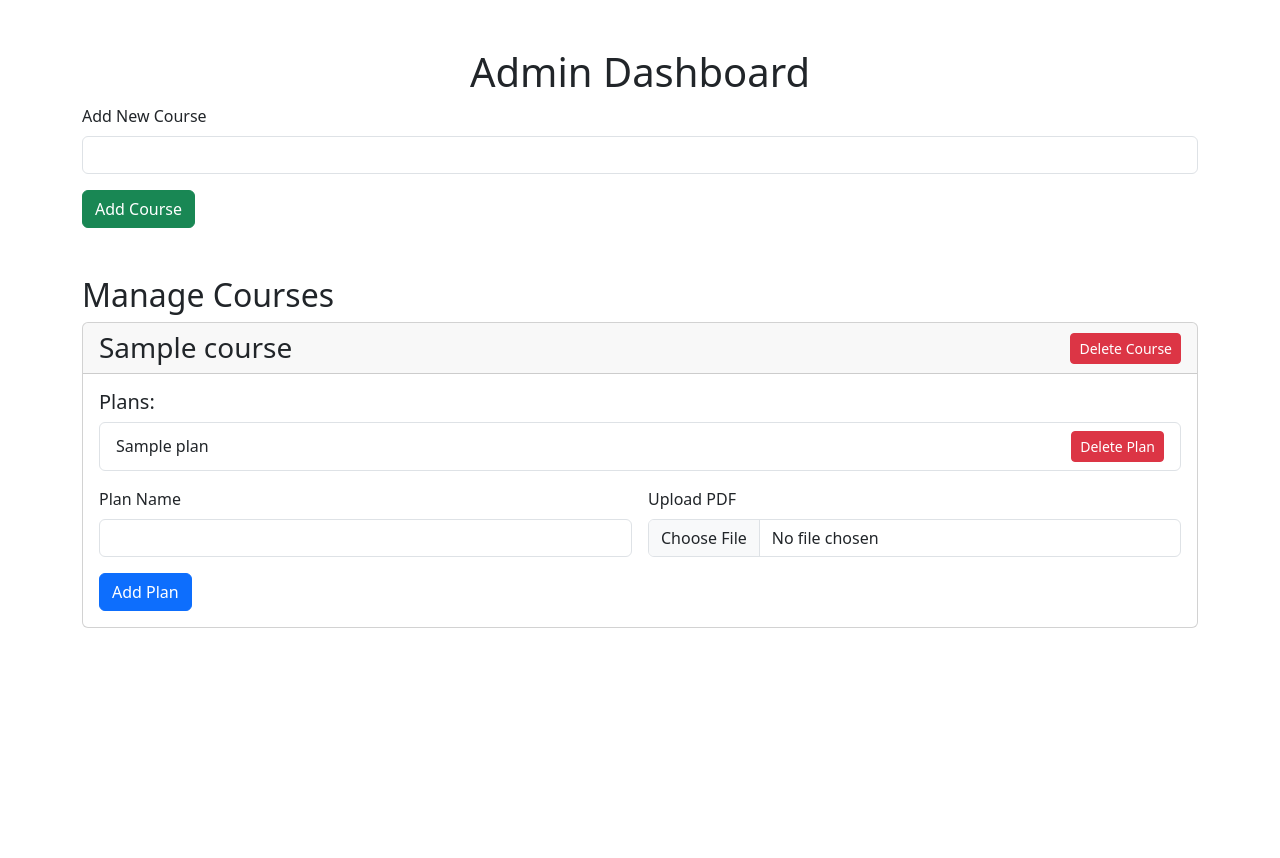
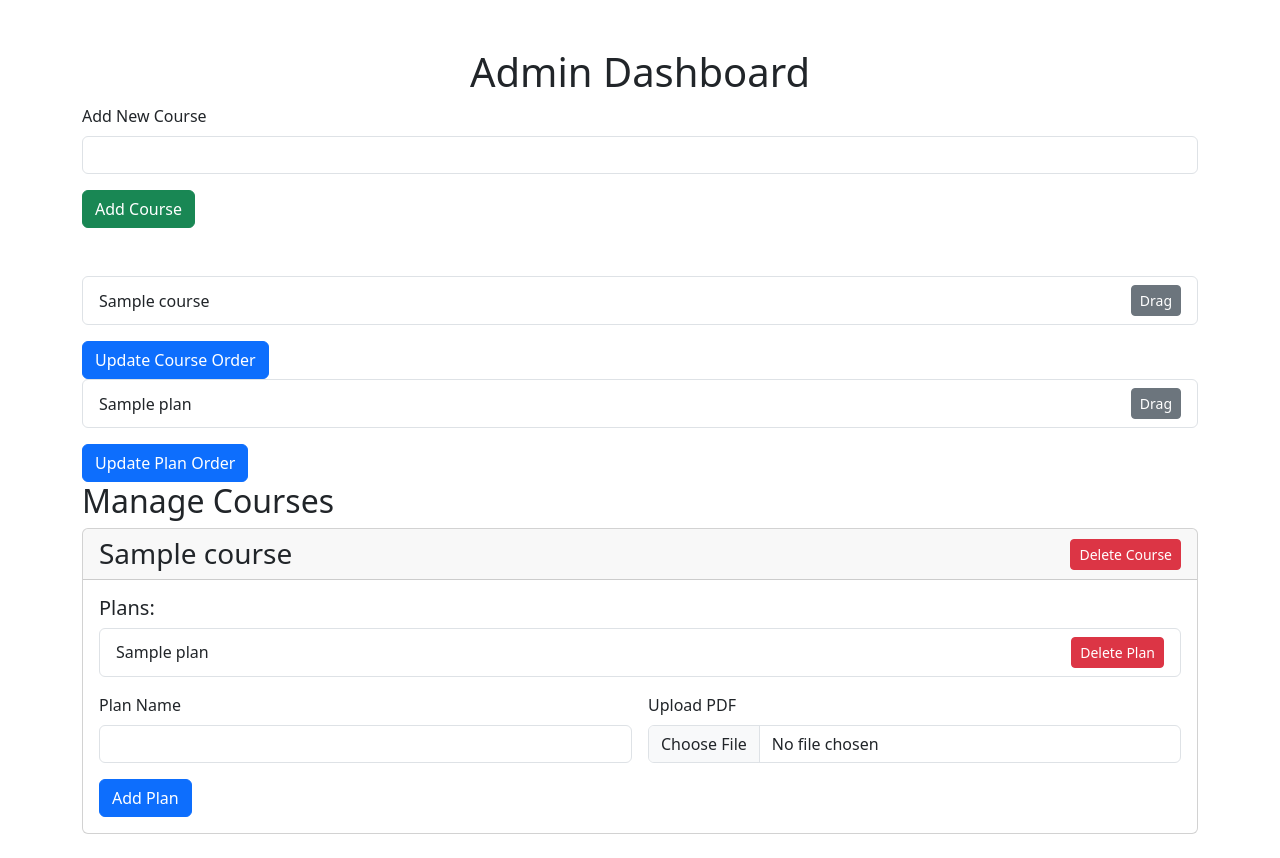
Before and after one commit to cawalamemes/schedule, a FastAPI app: template templates/admin_dashboard.html in a window 1280 px wide. Before the commit the page ends 628 px from the top, so only its background shows below. Run offline with FastAPI, Linux system fonts and the light colour scheme; the template is opened without the code that fills it: most values are stand-ins (such as "Sample title", 1, 10 or a date in 2020).

Commit message:
Update admin_dashboard.html

```diff
--- a/templates/admin_dashboard.html
+++ b/templates/admin_dashboard.html
@@ -19,6 +19,40 @@
         </div>
         <button class="btn btn-success">Add Course</button>
     </form>
+
+
+<!-- Reorder Courses -->
+<form action="/update-course-order" method="post" id="courseOrderForm">
+    <input type="hidden" name="new_order" id="courseOrder">
+    <ul class="list-group mb-3" id="courseList">
+        {% for course in courses %}
+        <li class="list-group-item d-flex justify-content-between align-items-center" data-index="{{ loop.index0 }}">
+            {{ course.title }}
+            <button type="button" class="btn btn-secondary btn-sm">Drag</button>
+        </li>
+        {% endfor %}
+    </ul>
+    <button class="btn btn-primary">Update Course Order</button>
+</form>
+
+<!-- Reorder Plans -->
+{% for course in courses %}
+<form action="/update-plan-order" method="post" id="planOrderForm-{{ loop.index0 }}">
+    <input type="hidden" name="course_index" value="{{ loop.index0 }}">
+    <input type="hidden" name="new_order" id="planOrder-{{ loop.index0 }}">
+    <ul class="list-group mb-3" id="planList-{{ loop.index0 }}">
+        {% for plan in course.plans %}
+        <li class="list-group-item d-flex justify-content-between align-items-center" data-index="{{ loop.index0 }}">
+            {{ plan.name }}
+            <button type="button" class="btn btn-secondary btn-sm">Drag</button>
+        </li>
+        {% endfor %}
+    </ul>
+    <button class="btn btn-primary">Update Plan Order</button>
+</form>
+{% endfor %}
+
+
 
     <!-- Manage Courses -->
     <h2>Manage Courses</h2>
@@ -67,13 +101,22 @@
 </div>
 
 <script>
-    // Enable sorting for course plans
+    // Reorder Courses
+    const courseList = document.getElementById("courseList");
+    Sortable.create(courseList, {
+        onEnd: function () {
+            const order = Array.from(courseList.children).map(item => item.dataset.index);
+            document.getElementById("courseOrder").value = JSON.stringify(order);
+        }
+    });
+
+    // Reorder Plans for each course
     {% for course in courses %}
-    Sortable.create(document.getElementById('plansList-{{ loop.index0 }}'), {
+    const planList = document.getElementById("planList-{{ loop.index0 }}");
+    Sortable.create(planList, {
         onEnd: function () {
-            const order = Array.from(document.getElementById('plansList-{{ loop.index0 }}').children)
-                .map(item => item.dataset.index);
-            document.getElementById('newOrder-{{ loop.index0 }}').value = JSON.stringify(order);
+            const order = Array.from(planList.children).map(item => item.dataset.index);
+            document.getElementById("planOrder-{{ loop.index0 }}").value = JSON.stringify(order);
         }
     });
     {% endfor %}
```
